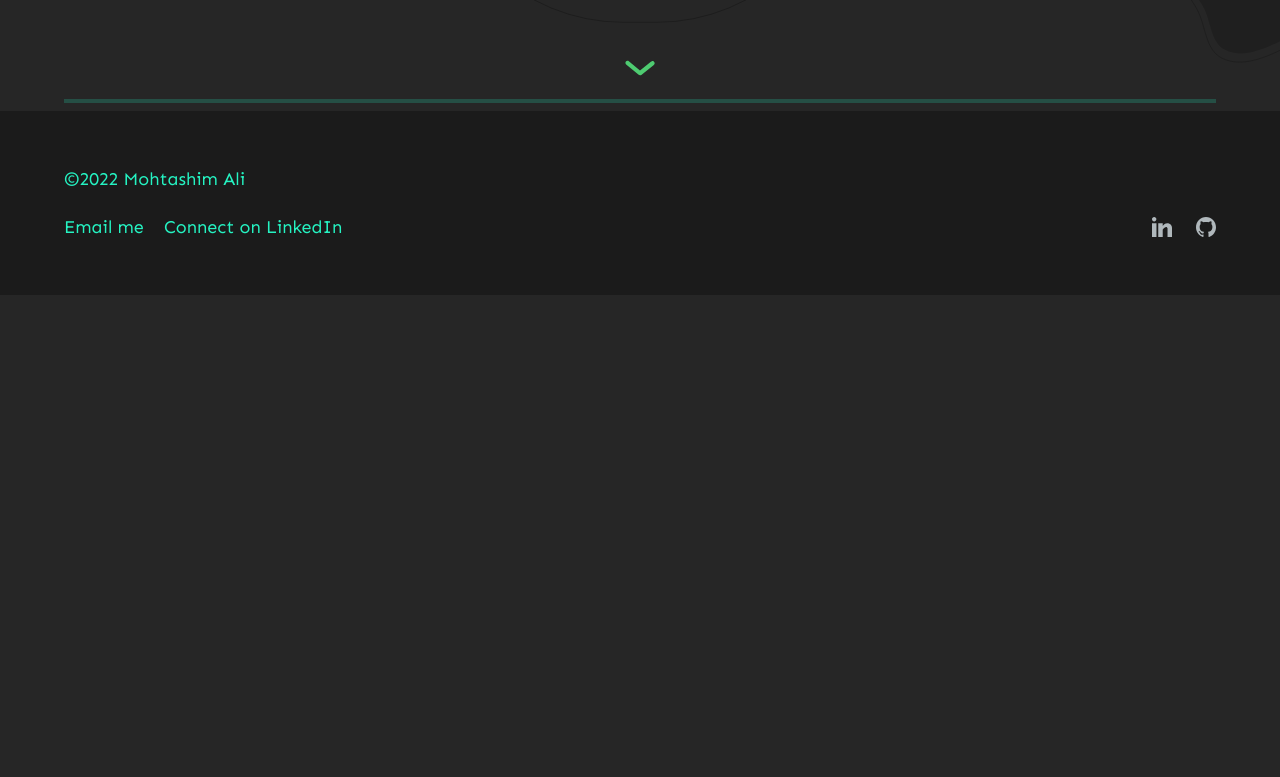
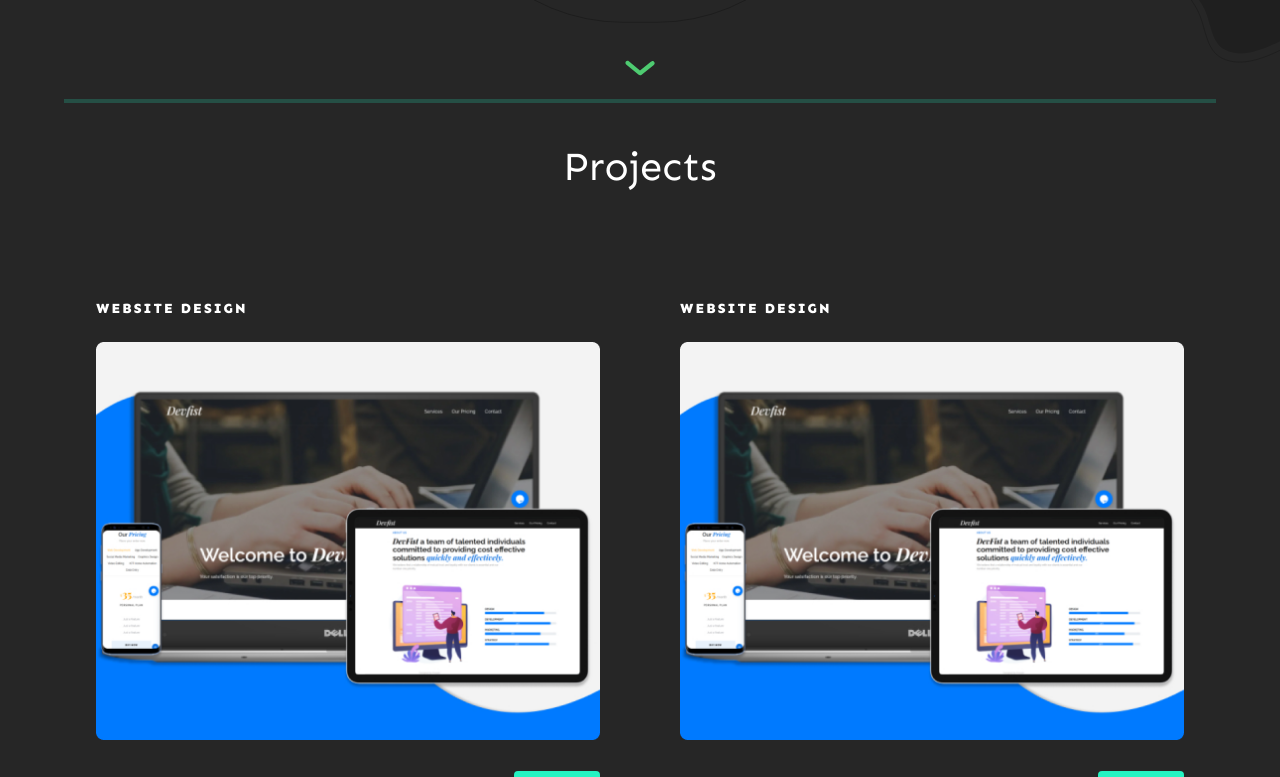
Before and after one commit to MohtashimAli85/portfolio, a Next.js app: page / in a window 1280 px wide. Shown: the part 845-1622 px from the top of the page. Before the commit the page ends 1140 px from the top, so only its background shows below. Built offline with nearby package versions, Linux system fonts and the light colour scheme.

Commit message:
added project section

```diff
--- a/pages/index.js
+++ b/pages/index.js
@@ -3,6 +3,7 @@ import Image from "next/image";
 import Layout from "../components/layout";
 import Header from "../components/header";
 import HeroSection from "../components/herosection/herosection";
+import Projects from "../components/projects";
 // import styles from "../styles/Home.module.css";
 
 export default function Home() {
@@ -20,6 +21,7 @@ export default function Home() {
         country="Pakistan"
       />
       <HeroSection />
+      <Projects />
     </Layout>
   );
 }
```
